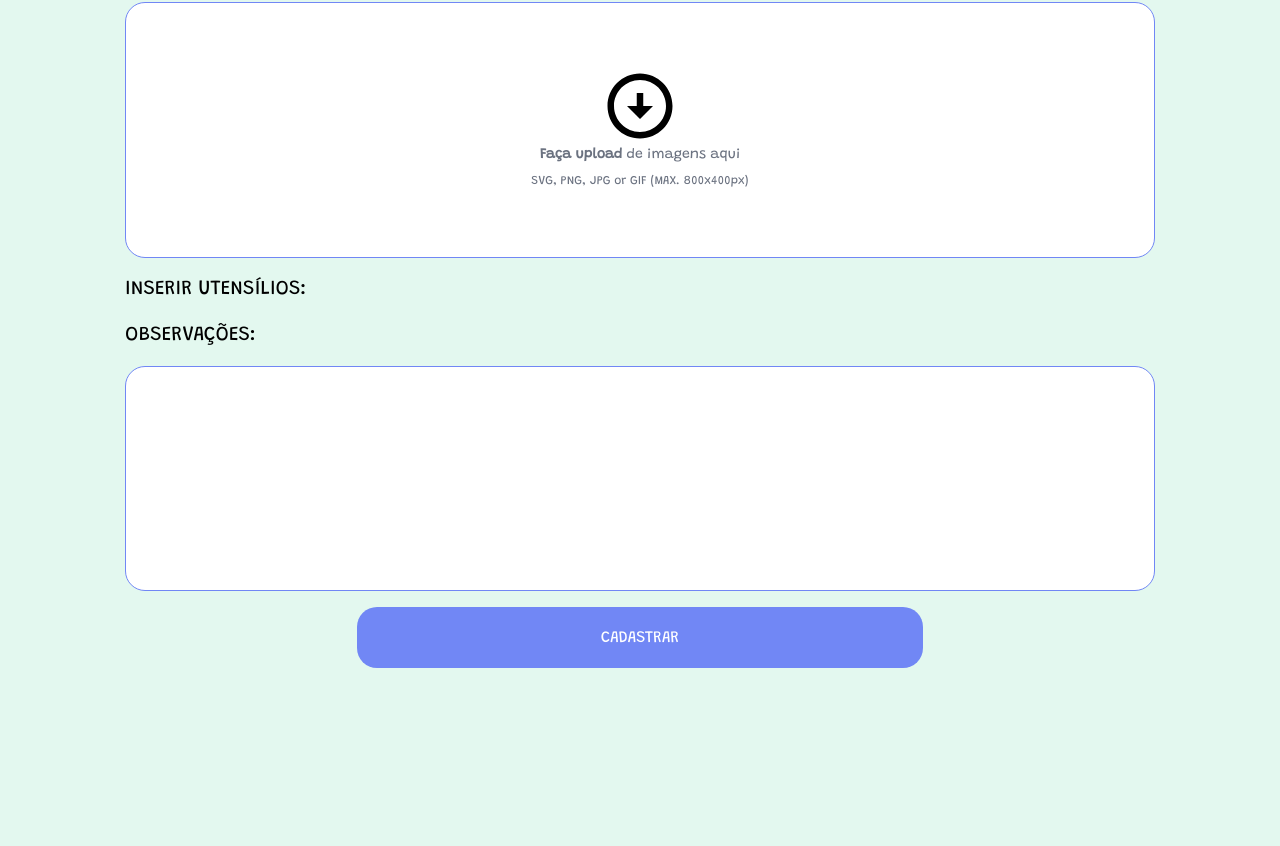
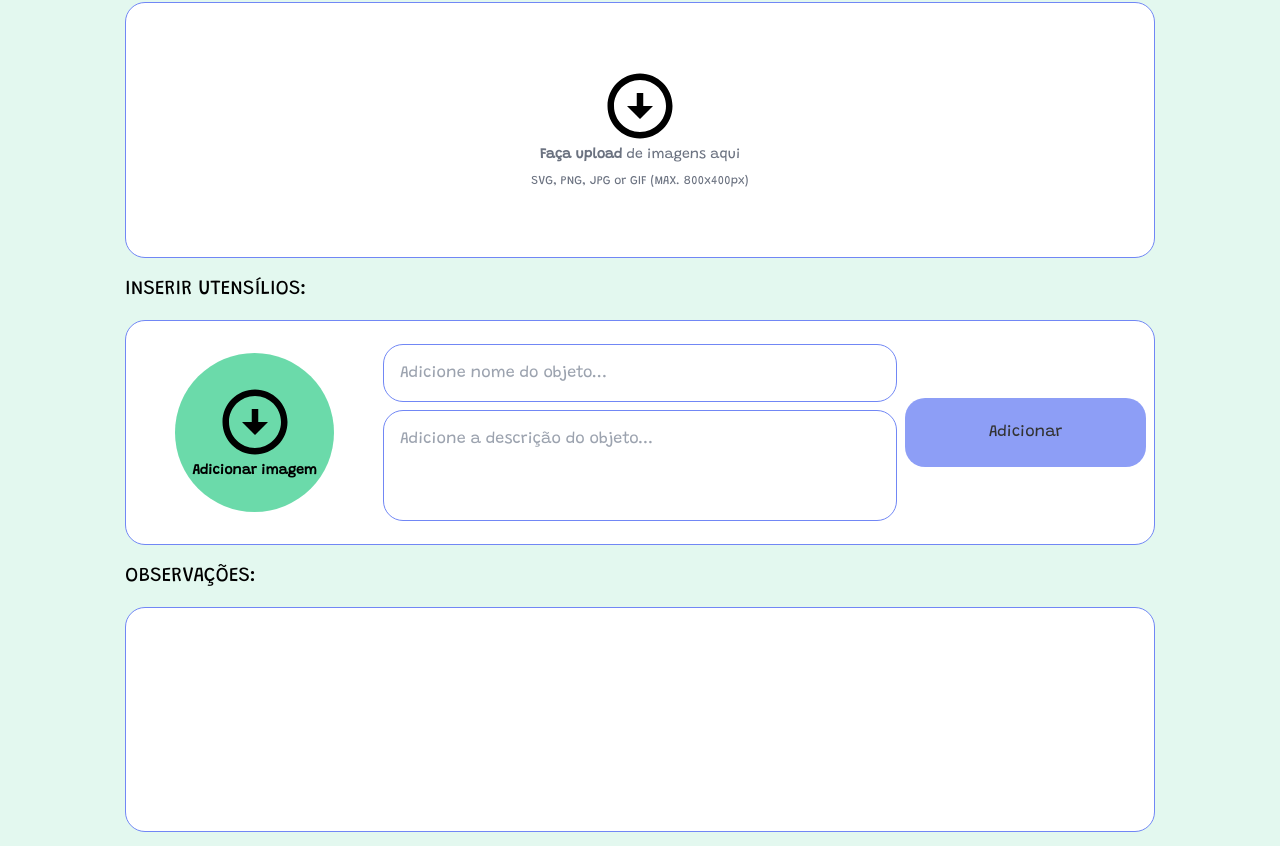
Before and after one commit to danilocsm/t.c.c-frontend, a React (Vite) app in the folder tcc-frontend/: page /activities/new in a window 1280 px wide. Shown: the part 950-1796 px from the top of the page. Before the commit the page ends 1634 px from the top, so only its background shows below. Built offline with nearby package versions, Linux system fonts and the light colour scheme; no server answers.

Commit message:
added full new Activity Form

```diff
--- a/tcc-frontend/src/components/activity-components/ActivityForm.tsx
+++ b/tcc-frontend/src/components/activity-components/ActivityForm.tsx
@@ -3,15 +3,32 @@ import toast, { Toaster } from "react-hot-toast";
 import { api } from "../../lib/api";
 import ImageInput from "../ImageInput";
 import ActivityFormDifficulty from "./ActivityFormDifficulty";
+import ActivityFormItemsInput from "./ActivityFormItemsInput";
+
+type FormStringInputs = {
+  name: string;
+  illnesses: string;
+  description: string;
+  observations: string;
+};
+
+type FormActiviyItemInput = {
+  image: string;
+  name: string;
+  description: string;
+};
 
 function ActivityForm() {
-  const [inputs, setInputs] = useState<{
-    name: string;
-    illnesses: string;
-    description: string;
-    observations: string;
-  }>({ name: "", illnesses: "", description: "", observations: "" });
+  const [inputs, setInputs] = useState<FormStringInputs>({
+    name: "",
+    illnesses: "",
+    description: "",
+    observations: "",
+  });
   const [difficulty, setDifficulty] = useState("");
+  const [activityItems, setActivityItems] = useState<FormActiviyItemInput[]>(
+    []
+  );
   const [base64, setBase64] = useState<string>();
 
   const handleChange = (event: any) => {
@@ -64,17 +81,18 @@ function ActivityForm() {
       >
         <span className="text-[20px] self-start">NOME DA ATIVIDADE</span>
         <input
+          autoFocus={true}
           type="text"
           name="name"
           onChange={handleChange}
           value={inputs.name || ""}
-          className="md:w-[1030px] md:h-[61px] bg-white rounded-[20px] border-[1px] border-solid border-[#7187f5] p-2"
+          className="md:w-[1030px] md:h-[61px] bg-white rounded-[20px] border-[1px] border-solid border-cerBlue p-2"
         />
         <span className="text-[20px] self-start">
           SÍNDROMES E DOENÇAS EM FOCO:
         </span>
         <textarea
-          className="bg-white rounded-[20px] resize-none p-2 md:w-[1030px] md:h-[110px] border-[1px] border-solid border-[#7187f5]"
+          className="bg-white rounded-[20px] resize-none p-2 md:w-[1030px] md:h-[110px] border-[1px] border-solid border-cerBlue"
           name="illnesses"
           value={inputs.illnesses || ""}
           onChange={handleChange}
@@ -82,7 +100,7 @@ function ActivityForm() {
         />
         <span className="text-[20px] self-start">Descrição:</span>
         <textarea
-          className="bg-white rounded-[20px] resize-none p-2 md:w-[1030px] md:h-[225px] border-[1px] border-solid border-[#7187f5]"
+          className="bg-white rounded-[20px] resize-none p-2 md:w-[1030px] md:h-[225px] border-[1px] border-solid border-cerBlue"
           name="description"
           value={inputs.description || ""}
           onChange={handleChange}
@@ -100,10 +118,10 @@ function ActivityForm() {
         </span>
         <ImageInput />
         <span className="text-[20px] self-start">INSERIR UTENSÍLIOS:</span>
-        {/* <ItemInput /> */}
+        <ActivityFormItemsInput setItems={setActivityItems} />
         <span className="text-[20px] self-start">OBSERVAÇÕES:</span>
         <textarea
-          className="bg-white rounded-[20px] resize-none p-2 md:w-[1030px] md:h-[225px] border-[1px] border-solid border-[#7187f5]"
+          className="bg-white rounded-[20px] resize-none p-2 md:w-[1030px] md:h-[225px] border-[1px] border-solid border-cerBlue"
           name="observations"
           value={inputs.observations || ""}
           onChange={handleChange}
--- /dev/null
+++ b/tcc-frontend/src/components/activity-components/ActivityFormItemsInput.tsx
@@ -0,0 +1,127 @@
+import { useState } from "react";
+import toast, { Toaster } from "react-hot-toast";
+import UploadIcon from "../UploadIcon";
+
+interface ActivityFormItemsInputProps {
+  setItems: (items: any) => void;
+}
+
+function ActivityFormItemsInput({ setItems }: ActivityFormItemsInputProps) {
+  const [inputs, setInputs] = useState<{ name: string; description: string }>({
+    name: "",
+    description: "",
+  });
+  const [imagePreview, setImagePreview] = useState<any>("");
+  const [base64, setBase64] = useState<string>("");
+
+  const handleClick = (event: any) => {
+    event.preventDefault();
+    setItems((items: any) => [
+      ...items,
+      { name: inputs.name, description: inputs.description, image: base64 },
+    ]);
+    setImagePreview("");
+    setInputs({ name: "", description: "" });
+    setTimeout(() => {
+      toast.success("Item adicionado com sucesso!");
+    }, 300);
+  };
+
+  const onTextInputChange = (event: any) => {
+    const name = event.target.name;
+    const value = event.target.value;
+    setInputs((values) => ({ ...values, [name]: value }));
+  };
+
+  const _handleReaderLoaded = (readerEvt: any) => {
+    let binaryString = readerEvt.target.result;
+    setBase64(btoa(binaryString));
+  };
+
+  const onChange = (event: any) => {
+    if (event.target.files === undefined || event.target.files === null) return;
+    const file = event.target.files[0];
+    if (file) {
+      const reader = new FileReader();
+      reader.onload = _handleReaderLoaded;
+      reader.readAsBinaryString(file);
+    }
+  };
+
+  const photoUpload = async (event: any) => {
+    event.preventDefault();
+    const reader = new FileReader();
+    const file = event.target.files[0];
+
+    if (reader !== undefined && file !== undefined) {
+      reader.onloadend = () => {
+        setImagePreview(reader.result);
+      };
+      reader.readAsDataURL(file);
+    }
+  };
+
+  return (
+    <div
+      className="flex flex-row md:w-[1030px] md:h-[225px] rounded-[20px] border-[1px] border-solid border-cerBlue bg-white"
+      onChange={onChange}
+    >
+      <div className="flex flex-col items-center justify-center h-full w-1/4">
+        <label
+          htmlFor="imageUploadInput"
+          className="rounded-full bg-cerGreen cursor-pointer w-[159px] h-[159px] flex flex-col items-center justify-center"
+        >
+          {imagePreview === "" ? (
+            <>
+              <UploadIcon />
+              <span className="font-semibold text-[14px]">
+                {" "}
+                Adicionar imagem
+              </span>
+            </>
+          ) : (
+            <img src={imagePreview} className="w-full h-full rounded-full" />
+          )}
+          <input
+            type="file"
+            id="imageUploadInput"
+            className="hidden"
+            accept=".jpegm .png, .jpg"
+            name="image"
+            onChange={photoUpload}
+            form="nestedForm"
+          />
+        </label>
+      </div>
+      <div className="h-full flex flex-col items-center justify-center h-full w-2/4 gap-y-2">
+        <input
+          type="text"
+          name="name"
+          value={inputs.name || ""}
+          onChange={onTextInputChange}
+          placeholder="Adicione nome do objeto..."
+          className="p-4 border-[1px] border-cerBlue rounded-[20px] w-full"
+        />
+        <textarea
+          name="description"
+          value={inputs.description || ""}
+          onChange={onTextInputChange}
+          placeholder="Adicione a descrição do objeto..."
+          className="w-full h-2/4 p-4 resize-none border-[1px] border-cerBlue rounded-[20px]"
+        />
+      </div>
+      <div className="flex items-center justify-center h-full w-1/4 p-2">
+        <button
+          onClick={handleClick}
+          disabled={inputs.name === "" || inputs.description === ""}
+          className="rounded-[20px] bg-cerBlue w-full h-1/3 hover:bg-cerPurple hover:text-white focus:outline-none focus:bg-cerPurple focus:border-[1px] focus:border-white focus:text-white transition ease-in-out disabled:opacity-80 disabled:hover:bg-cerBlue disabled:hover:text-black"
+        >
+          Adicionar
+        </button>
+      </div>
+      <Toaster position="top-right" />
+    </div>
+  );
+}
+
+export default ActivityFormItemsInput;
```
